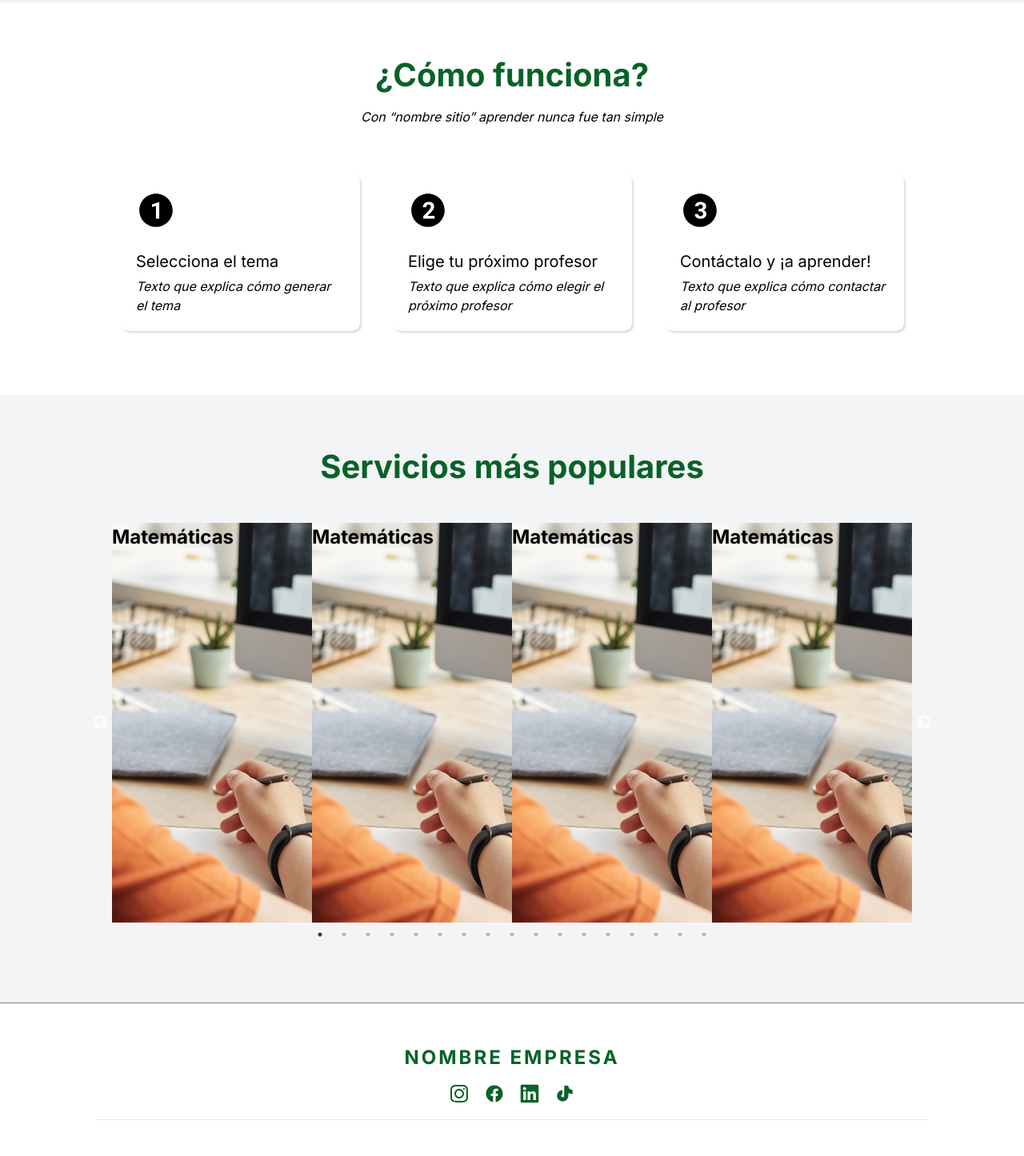
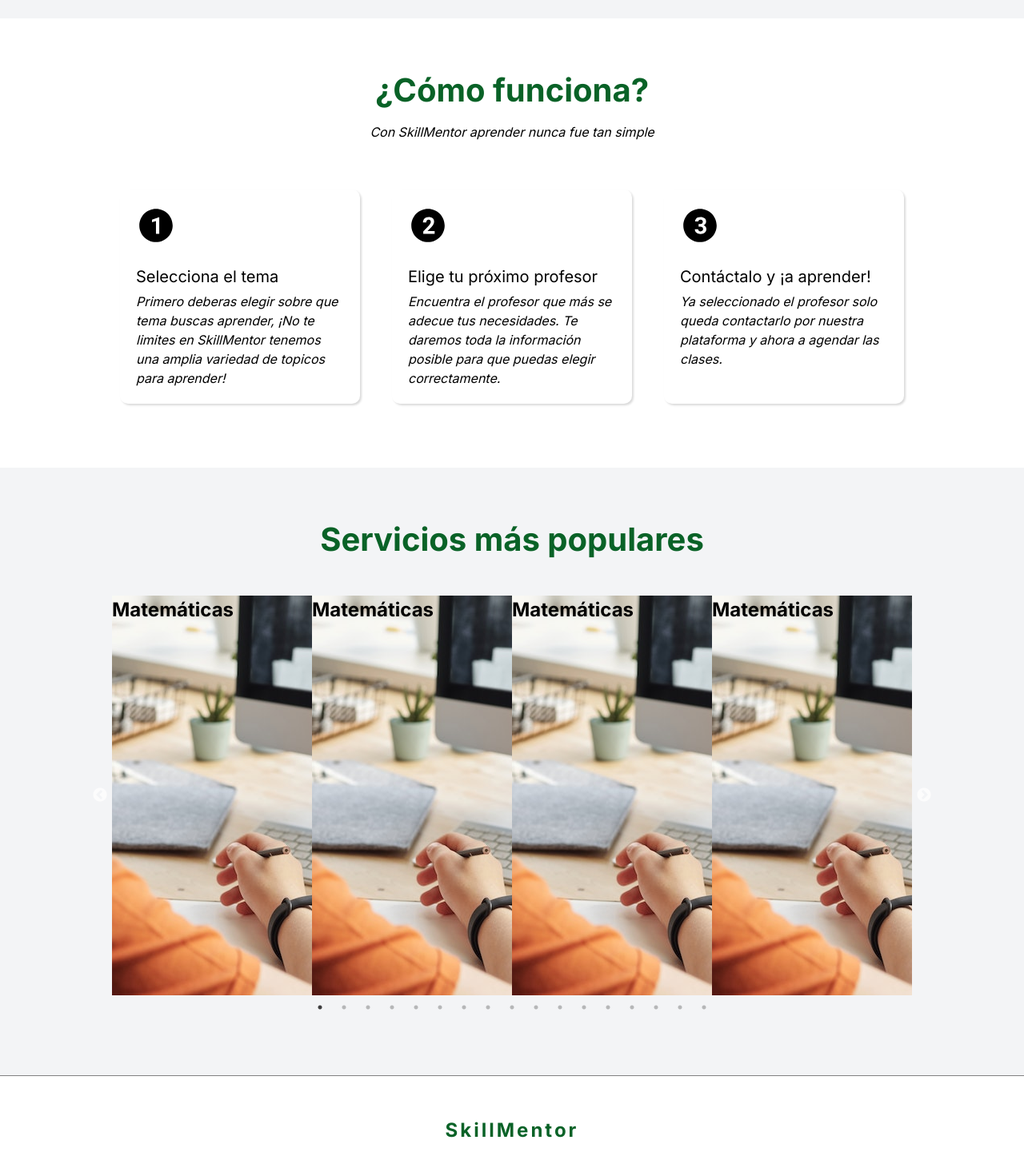
Before and after one commit to lucashmunoz/tpo-apis-g02-front, a React (Create React App) app: page / in a window 1280 px wide. Shown: the part 460-1906 px from the top of the page at 80% size. Before the commit the page ends 1861 px from the top, so only its background shows below. Built offline with nearby package versions, Linux system fonts and the light colour scheme.

Commit message:
logo nuevo, nombre de la empresa y como funciona

```diff
--- a/src/components/molecules/Footer/Footer.jsx
+++ b/src/components/molecules/Footer/Footer.jsx
@@ -48,7 +48,7 @@ const HorizontalLine = styled.hr`
 const Footer = () => {
   return (
     <FooterWrapper>
-      <LogoEmpresa>NOMBRE EMPRESA</LogoEmpresa>
+      <LogoEmpresa>SkillMentor</LogoEmpresa>
       <LinksContainer>
         <LinkRedes
           href="https://www.instagram.com/"
--- a/src/components/molecules/Header/Header.jsx
+++ b/src/components/molecules/Header/Header.jsx
@@ -1,7 +1,7 @@
 import { Link } from "react-router-dom";
 import styled from "styled-components";
 import PrimaryButton from "components/atoms/PrimaryButton";
-import logo from "assets/logo.png";
+import logo from "assets/smlogo.png";
 import BurgerMenuIcon from "assets/icons/menu-burger.svg";
 
 const HeaderDesktop = styled.header`
--- a/src/components/organisms/ComoFunciona/ComoFunciona.jsx
+++ b/src/components/organisms/ComoFunciona/ComoFunciona.jsx
@@ -40,22 +40,22 @@ const ComoFunciona = () => {
   return (
     <ComoFuncionaContainer>
       <Titulo>¿Cómo funciona?</Titulo>
-      <Subtitulo>Con “nombre sitio” aprender nunca fue tan simple </Subtitulo>
+      <Subtitulo>Con SkillMentor aprender nunca fue tan simple </Subtitulo>
       <StepCardsWrapper>
         <StepCard
           img={stepOne}
           title="Selecciona el tema"
-          text="Texto que explica cómo generar el tema"
+          text="Primero deberas elegir sobre que tema buscas aprender, ¡No te limites en SkillMentor tenemos una amplia variedad de topicos para aprender!"
         />
         <StepCard
           img={stepTwo}
           title="Elige tu próximo profesor"
-          text="Texto que explica cómo elegir el próximo profesor"
+          text="Encuentra el profesor que más se adecue tus necesidades. Te daremos toda la información posible para que puedas elegir correctamente."
         />
         <StepCard
           img={stepThree}
           title="Contáctalo y ¡a aprender!"
-          text="Texto que explica cómo contactar al profesor"
+          text="Ya seleccionado el profesor solo queda contactarlo por nuestra plataforma y ahora a agendar las clases."
         />
       </StepCardsWrapper>
     </ComoFuncionaContainer>
```
Also changed, not shown: src/assets/smlogo.png (added).
